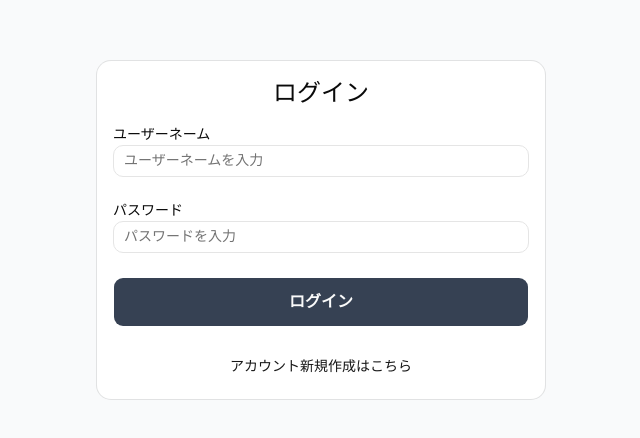
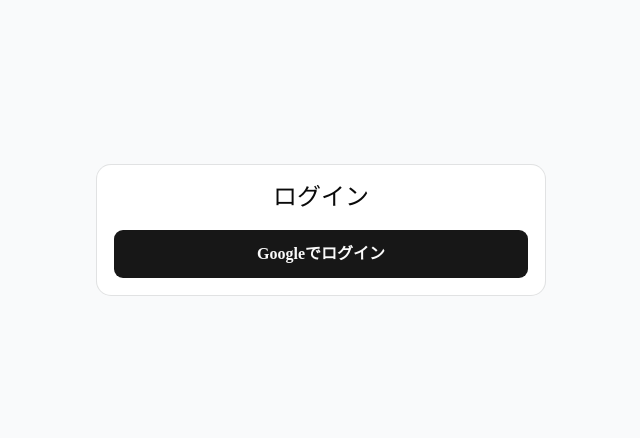
Before and after one commit to susukisunya/top4_U22, a Next.js app: page /auth/login in a window 1280 px wide. Shown: the part 170-608 px from the top of the page, without its empty margins (319-959 px from the left). Built offline with nearby package versions, Linux system fonts and the light colour scheme.

Commit message:
ログイン周りつくった

```diff
--- a/package.json
+++ b/package.json
@@ -21,6 +21,7 @@
     "hono": "^4.12.25",
     "lucide-react": "^1.22.0",
     "next": "16.2.9",
+    "next-auth": "^5.0.0-beta.32",
     "radix-ui": "^1.6.0",
     "react": "19.2.4",
     "react-dom": "19.2.4",
--- a/src/app/auth/login/page.tsx
+++ b/src/app/auth/login/page.tsx
@@ -1,16 +1,17 @@
 //ログイン
+
 "use client";
 
-import { useState } from "react";
-import Link from "next/link";
-
+import { signIn } from "next-auth/react";
 import { Card, CardContent, CardHeader, CardTitle } from "@/components/ui/card";
-import { Input } from "@/components/ui/input";
 import { Button } from "@/components/ui/button";
 
 export default function LoginPage() {
-  const [username, setUsername] = useState("");
-  const [password, setPassword] = useState("");
+  const handleGoogleLogin = () => {
+    signIn("google", {
+      callbackUrl: "/",
+    });
+  };
 
   return (
     <main className="flex min-h-screen items-center justify-center bg-gray-50 p-6">
@@ -21,63 +22,14 @@
           </CardTitle>
         </CardHeader>
 
-        <CardContent className="space-y-6">
-          {/* ユーザーネーム */}
-          <div className="space-y-2">
-            <label
-              htmlFor="username"
-              className="text-sm font-medium"
-            >
-              ユーザーネーム
-            </label>
-
-            <Input
-              id="username"
-              type="text"
-              value={username}
-              onChange={(e) => setUsername(e.target.value)}
-              placeholder="ユーザーネームを入力"
-            />
-          </div>
-
-          {/* パスワード */}
-          <div className="space-y-2">
-            <label
-              htmlFor="password"
-              className="text-sm font-medium"
-            >
-              パスワード
-            </label>
-
-            <Input
-              id="password"
-              type="password"
-              value={password}
-              onChange={(e) => setPassword(e.target.value)}
-              placeholder="パスワードを入力"
-            />
-          </div>
-
-          {/* ログインボタン */}
+        <CardContent>
           <Button
             type="button"
-            className="w-full bg-gray-700 py-6 text-base font-semibold hover:bg-gray-600"
+            onClick={handleGoogleLogin}
+            className="w-full py-6 text-base font-semibold"
           >
-            ログイン
+            Googleでログイン
           </Button>
-
-          {/* 新規作成 */}
-          <div className="text-center">
-            <Link href="/auth/createUser">
-              <Button
-                type="button"
-                variant="link"
-                className="text-sm"
-              >
-                アカウント新規作成はこちら
-              </Button>
-            </Link>
-          </div>
         </CardContent>
       </Card>
     </main>
--- a/src/app/auth/createUser/page.tsx
+++ b/src/app/auth/profile/page.tsx
@@ -1,8 +1,8 @@
-//ユーザー新規作成
+//初回登録画面
 "use client";
 
 import { useState } from "react";
-
+import { signIn } from "next-auth/react";
 import {
   Card,
   CardContent,
@@ -17,9 +17,8 @@
   AvatarImage,
 } from "@/components/ui/avatar";
 
-export default function CreateUserPage() {
+export default function ProfilePage() {
   const [username, setUsername] = useState("");
-  const [password, setPassword] = useState("");
   const [iconUrl, setIconUrl] = useState("");
 
   return (
@@ -27,26 +26,42 @@
       <Card className="w-full max-w-md">
         <CardHeader>
           <CardTitle className="text-center text-2xl">
-            アカウント新規作成
+            アカウント登録
           </CardTitle>
         </CardHeader>
 
         <CardContent className="space-y-6">
+
+
+
           {/* アイコン */}
-          <div className="flex flex-col items-center gap-3">
+          <div className="flex flex-col items-center gap-4">
             <Avatar className="h-24 w-24">
               <AvatarImage src={iconUrl} />
+
               <AvatarFallback className="text-2xl">
-                {username ? username.slice(0, 2) : "?"}
+                {username
+                  ? username.slice(0, 2)
+                  : "？"}
               </AvatarFallback>
             </Avatar>
 
+            <div className="w-full space-y-2">
+              <label
+                htmlFor="icon"
+                className="text-sm font-medium"
+              >
+                アイコン
+              </label>
+
               <Input
+                id="icon"
                 type="text"
                 value={iconUrl}
                 onChange={(e) => setIconUrl(e.target.value)}
                 placeholder="アイコン画像URL"
               />
+            </div>
           </div>
 
           {/* ユーザーネーム */}
@@ -67,31 +82,19 @@
             />
           </div>
 
-          {/* パスワード */}
-          <div className="space-y-2">
-            <label
-              htmlFor="password"
-              className="text-sm font-medium"
-            >
-              パスワード
-            </label>
+          {/* 説明 */}
+          <p className="text-center text-sm text-muted-foreground">
+            ユーザーネームとアイコンは後から変更可能です
+          </p>
 
-            <Input
-              id="password"
-              type="password"
-              value={password}
-              onChange={(e) => setPassword(e.target.value)}
-              placeholder="パスワードを入力"
-            />
-          </div>
-
-          {/* アカウント作成 */}
+          {/* 登録ボタン */}
           <Button
             type="button"
             className="w-full bg-gray-700 py-6 text-base font-semibold hover:bg-gray-600"
           >
-            アカウント作成
+            登録する
           </Button>
+
         </CardContent>
       </Card>
     </main>
```
Also changed, not shown: 1 other file (tests, documents, lock files or other folders). Lines whose indentation alone changed are shown as unchanged.
